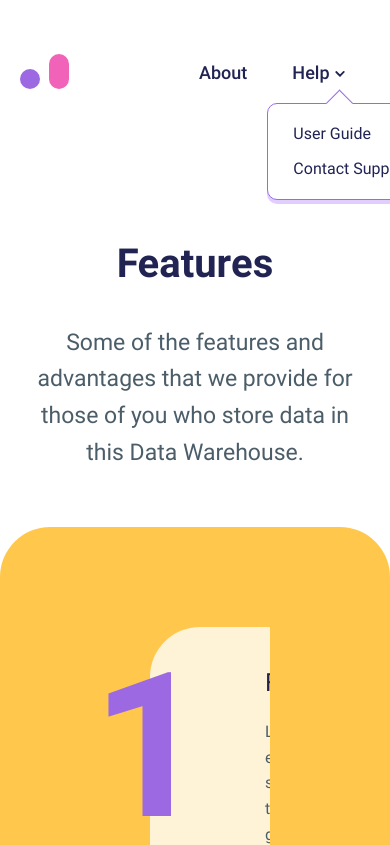
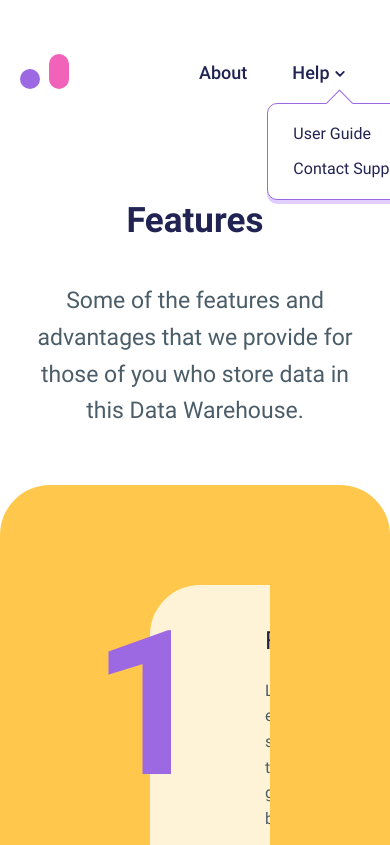
Before and after one commit to lenaryan/colored-blocks, a Vue app: page / in a window 390 px wide. Shown: the top 845 px of the page. Built offline with nearby package versions, Linux system fonts and the light colour scheme.

Commit message:
adaptive styles for main text

```diff
--- a/src/styles/adaptive.scss
+++ b/src/styles/adaptive.scss
@@ -9,6 +9,10 @@
 }
 
 @media (max-width: 992px) {
+    .main {
+        margin-top: 75px;
+    }
+
     .footer {
         padding: 50px 0 40px;
 
@@ -84,6 +88,15 @@
 }
 
 @media (max-width: 480px) {
+    .main {
+        margin-top: 80px;
+    }
+
+    h1 {
+        font-size: 35px;
+        margin-bottom: 40px;
+    }
+
     .footer {
         padding: 60px 0 50px;
         &__wrapper {
```
